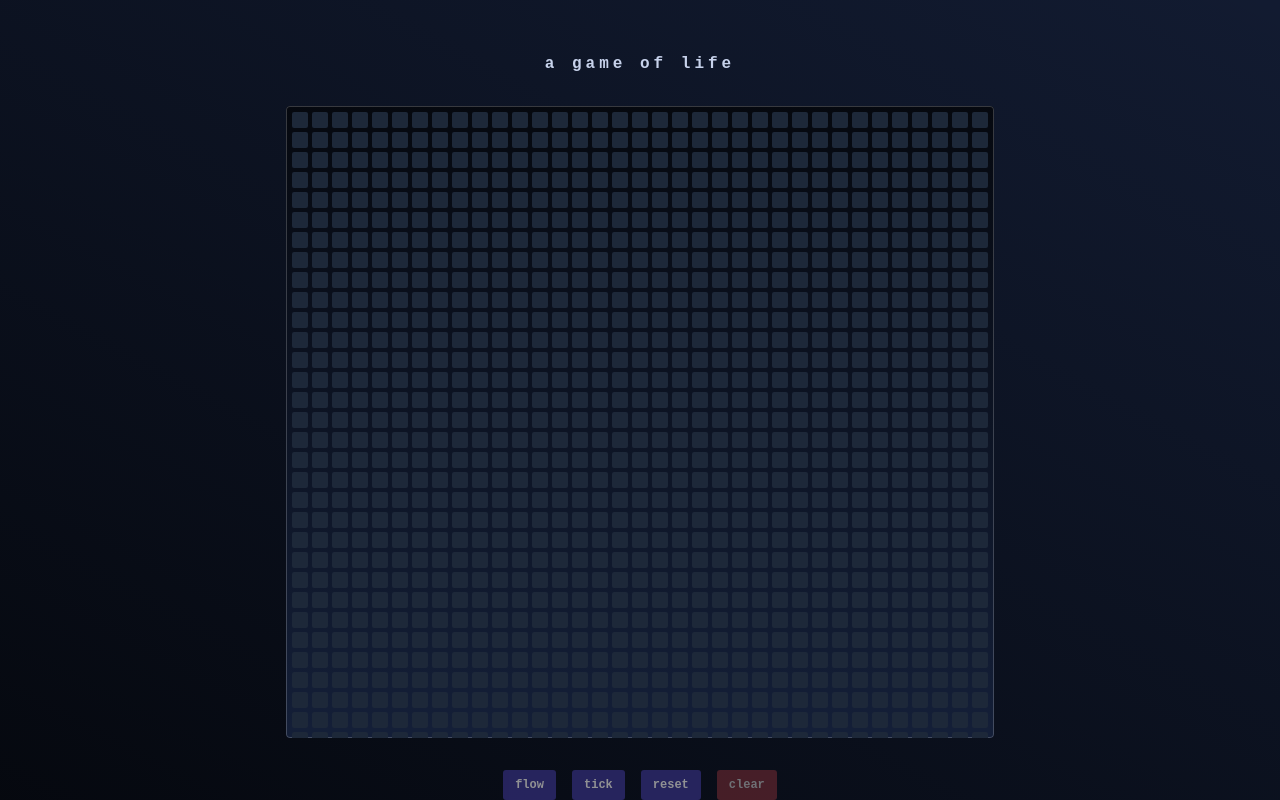
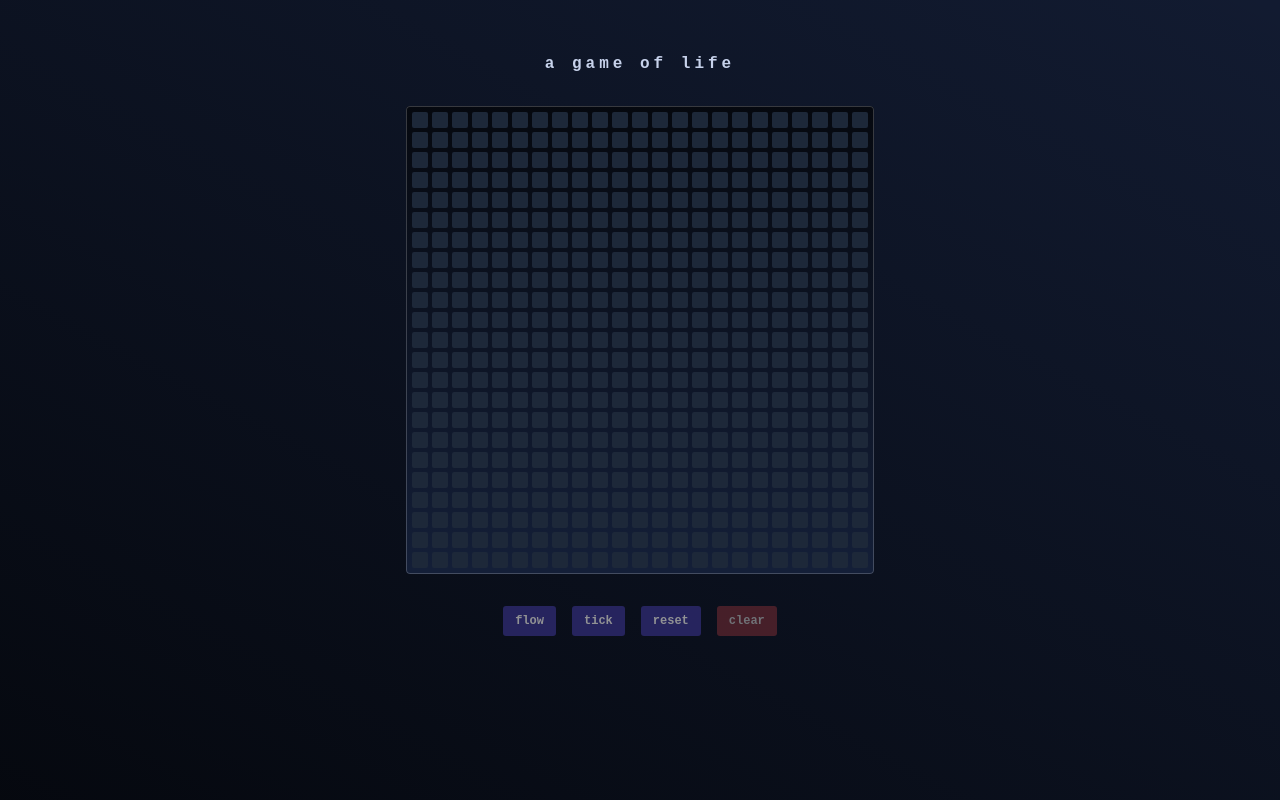
Before and after one commit to hufort/cellular-automata, a React (Vite) app: page / in a window 1280 px wide. Built offline with nearby package versions, Linux system fonts and the light colour scheme.

Commit message:
refactor: spike unified space time

```diff
--- a/src/App.tsx
+++ b/src/App.tsx
@@ -1,123 +1,189 @@
-import { useEffect, useRef, useState } from "react"
+import React, { useEffect, useRef, useState } from "react"
 import "./App.css"
 
-const DIMENSION = 35
+const FIRST_DIMENSION = 23
 const DEATH = 0
 const LIFE = 1
-const GEN = 80
+const T = 0
+const GENERATION = 80
 
-/** TODO:
-  combine spaceTim into a single data structure intead
-  of constructing it from space and time. probably an array of
-  bit strings ['0000'] or arrays [[0,0,0,0]] for each slice of time.
-
-  progression will be handled by reading values (space) at indices (time), instead if setting state.
-
-  SpaceTime will call its own hook and publish its data
-
-  Substrate will read and apply spaceTime
-
-  Controls will exist inside SpaceTime as well
-   */
 export default function GameOfLife() {
-  /** A concession must be made here. These hooks *should* be called in <SpaceTime>,
-   * but it would take some Bad React to share the necessary values with <Controls>.
-   * Pretend we aren't violating causality by hoisting the Mechanisms of space-time
-   * above the self-same substrate.
-   */
-  const [space, setSpace] = useSpace() // space is a series discrete bits
-  const [tick, setTick, flow, setFlow] = useTime()
-  useSpaceTime(space, setSpace, tick)
-
-  const violateCausality = (location, state) =>
-    setSpace((prev) => {
-      const next = [...prev]
-      next[location] = state
-      return next
-    })
-
   return (
     <div className='game'>
       <h1 className='title'>a game of life</h1>
       <SpaceTime>
-        {space.map((state, location) => (
+        {({ spaceTime, next, violateCausality }) => (
+          <>
+            <Substrate>
+              {spaceTime[T].map((state, event) => (
                 <Cell
-            key={location}
+                  key={event}
                   state={state}
-            location={location}
-            death={() => violateCausality(location, DEATH)}
-            life={() => violateCausality(location, LIFE)}
+                  self={event}
+                  violateCausality={violateCausality}
                 />
               ))}
+            </Substrate>
+            <Controls
+              next={next}
+              space={spaceTime[T]}
+              violateCausality={violateCausality}
+            />
+          </>
+        )}
       </SpaceTime>
-      <Controls
-        flow={flow}
-        space={space}
-        setFlow={setFlow}
-        setTick={setTick}
-        setSpace={setSpace}
-      />
     </div>
   )
+}
+
+type Space = number[]
+type SpaceTime = Space[]
+type SpaceTimeProperties = {
+  children: (props: {
+    spaceTime: SpaceTime
+    next: () => void
+    violateCausality: React.Dispatch<React.SetStateAction<SpaceTime>>
+  }) => React.ReactNode
+}
+type SpaceTimeState = {
+  spaceTime: SpaceTime
+  next: () => void
+  violateCausality: React.Dispatch<React.SetStateAction<SpaceTime>>
+}
+
+const useSpaceTime = (firstDimension: number): SpaceTimeState => {
+  const [spaceTime, setSpaceTime] = useState(() =>
+    _initSpaceTime(firstDimension)
+  )
+
+  const next = () => {
+    const hereNow = spaceTime[T].map((state, event) => {
+      // event is the spatial location of the cell at the horizon of time
+      const localLifeForms = _observe(event, spaceTime[T])
+      if (state === DEATH && localLifeForms === 3) return LIFE
+      if (state === LIFE && localLifeForms > 3) return DEATH
+      if (state === LIFE && localLifeForms < 2) return DEATH
+      return state
+    })
+    setSpaceTime((spaceTime) => [hereNow, ...spaceTime])
+  }
+
+  return { spaceTime, next, violateCausality: setSpaceTime }
+}
+
+const _initSpaceTime = (firstDimension: number): SpaceTime => [
+  new Array(firstDimension * firstDimension).fill(DEATH),
+]
+
+const _observe = (event: number, space: Space) => {
+  const up = -FIRST_DIMENSION
+  const down = FIRST_DIMENSION
+  const left = -1
+  const right = 1
+
+  return [
+    space[event + up],
+    space[event + down],
+    space[event + left],
+    space[event + right],
+    space[event + up + left],
+    space[event + up + right],
+    space[event + down + left],
+    space[event + down + right],
+  ].filter(Boolean).length
 }
 
 /** Fundamental
  * causally closed layer (at least it *should* be)
  */
-const SpaceTime = ({ children }) => (
+const SpaceTime = ({ children }: SpaceTimeProperties) => {
+  const { spaceTime, next, violateCausality } = useSpaceTime(FIRST_DIMENSION)
+  return <>{children({ spaceTime, next, violateCausality })}</>
+}
+
+/** Existential phenomena
+ * cell is a model of how a bit of space interacts in this universe
+ */
+const Substrate = ({ children }: { children: React.ReactNode }) => (
   <div
     className='grid'
     style={{
-      gridTemplateColumns: `repeat(${DIMENSION}, 1rem)`,
-      gridTemplateRows: `repeat(${DIMENSION}, 1rem)`,
+      gridTemplateColumns: `repeat(${FIRST_DIMENSION}, 1rem)`,
+      gridTemplateRows: `repeat(${FIRST_DIMENSION}, 1rem)`,
     }}
   >
     {children}
   </div>
 )
 
-/** Existential phenomena
- * cell is a model of how a bit of space interacts in this universe
- */
-const Cell = ({ state, life, death }) => (
+type CellProperties = {
+  self: number
+  state: number
+  violateCausality: React.Dispatch<React.SetStateAction<SpaceTime>>
+}
+
+const Cell = ({ self, state, violateCausality }: CellProperties) => {
+  const handleExistence = () =>
+    violateCausality((spaceTime) => {
+      const hereNow = [...spaceTime[T]]
+      hereNow[self] = state ? DEATH : LIFE
+      return [hereNow, ...spaceTime]
+    })
+  return (
     <button
       className={`cell ${state ? "life" : "death"}`}
-    onClick={state ? death : life}
-    style={{ transition: `all ease-in-out ${GEN}` }}
+      onClick={handleExistence}
+      style={{ transition: `all ease-in-out ${GENERATION}` }}
     />
   )
+}
 
 /** God? Magic?
  * Symbolic causal violations
  */
-const Controls = ({ flow, setFlow, setTick, setSpace, space }) => {
-  const primordial = useRef(null)
+
+interface ControlsProperties {
+  next: VoidFunction
+  space: Space
+  violateCausality: React.Dispatch<React.SetStateAction<SpaceTime>>
+}
+
+const Controls = ({ next, space, violateCausality }: ControlsProperties) => {
+  const [flow, setFlow] = useTimeControl({ next })
+  const primordial = useRef<Space | null>(null)
 
   const toggleFlow = () => {
     primordial.current = primordial.current ?? space
     setFlow((f) => !f)
   }
 
-  const reset = () => {
-    setFlow(false)
-    setSpace(primordial.current || initSpace(DIMENSION))
+  const handleReset = () => {
+    setFlow(false) // Stop any ongoing flow
+    // Reset the space to the initial state or create a new initial state
+    if (primordial.current) {
+      violateCausality([primordial.current])
+    } else {
+      violateCausality(_initSpaceTime(FIRST_DIMENSION))
+    }
   }
 
   const handleTick = () => {
-    setFlow(false)
+    if (flow) setFlow(false)
     if (!primordial?.current) primordial.current = space
-    setTick((t) => t + 1)
+    next()
   }
 
   const handleClear = () => {
     setFlow(false)
-    primordial.current = null
-    setSpace(() => initSpace(DIMENSION))
+    violateCausality(_initSpaceTime(FIRST_DIMENSION))
   }
 
-  const devoid = space.every((c) => c === DEATH)
-
-  if (devoid && primordial.current) setFlow(false)
+  const devoid = space.every((state: number) => state === DEATH)
+  useEffect(() => {
+    if (devoid && primordial.current) {
+      setFlow(false)
+    }
+  }, [devoid, primordial, setFlow])
 
   // TODO: stop flow if stasis is achieved
 
@@ -129,7 +195,7 @@ const Controls = ({ flow, setFlow, setTick, setSpace, space }) => {
       <button disabled={devoid} onClick={handleTick}>
         tick
       </button>
-      <button disabled={!primordial.current && devoid} onClick={reset}>
+      <button disabled={!primordial.current && devoid} onClick={handleReset}>
         reset
       </button>
       <button disabled={devoid} onClick={handleClear} className='destroy'>
@@ -139,57 +205,18 @@ const Controls = ({ flow, setFlow, setTick, setSpace, space }) => {
   )
 }
 
-/** Origin of Space */
-const initSpace = (d) => new Array(d * d).fill(DEATH)
-const useSpace = () => {
-  const [space, setSpace] = useState(() => initSpace(DIMENSION))
-  return [space, setSpace]
-}
-
-/** Origin of Time */
-const useTime = () => {
+const useTimeControl = ({
+  next,
+}: {
+  next: VoidFunction
+}): [boolean, React.Dispatch<React.SetStateAction<boolean>>] => {
   const [flow, setFlow] = useState(false)
-  const [tick, setTick] = useState(0)
 
   useEffect(() => {
-    let id
-    if (flow) {
-      id = setInterval(() => setTick((t) => t + 1), GEN)
+    let id: NodeJS.Timeout
+    if (flow) id = setInterval(next, GENERATION)
+    return () => clearInterval(id)
+  }, [flow, next])
+
+  return [flow, setFlow]
 }
-    return () => clearInterval(id)
-  }, [flow])
-
-  return [tick, setTick, flow, setFlow]
-}
-
-/** Causal interaction of Space and Time */
-const useSpaceTime = (space, setSpace, tick) => {
-  useEffect(() => {
-    const next = space.map((state, location) => {
-      const localLifeForms = observe(location, space)
-      if (state === DEATH && localLifeForms === 3) return LIFE
-      if (state === LIFE && localLifeForms > 3) return DEATH
-      if (state === LIFE && localLifeForms < 2) return DEATH
-      return state
-    })
-    setSpace(next)
-  }, [tick])
-}
-
-const observe = (location, space) => {
-  const up = -DIMENSION
-  const down = DIMENSION
-  const left = -1
-  const right = 1
-
-  return [
-    space[location + up],
-    space[location + down],
-    space[location + left],
-    space[location + right],
-    space[location + up + left],
-    space[location + up + right],
-    space[location + down + left],
-    space[location + down + right],
-  ].filter(Boolean).length
-}
```
Lines whose indentation alone changed are shown as unchanged.
